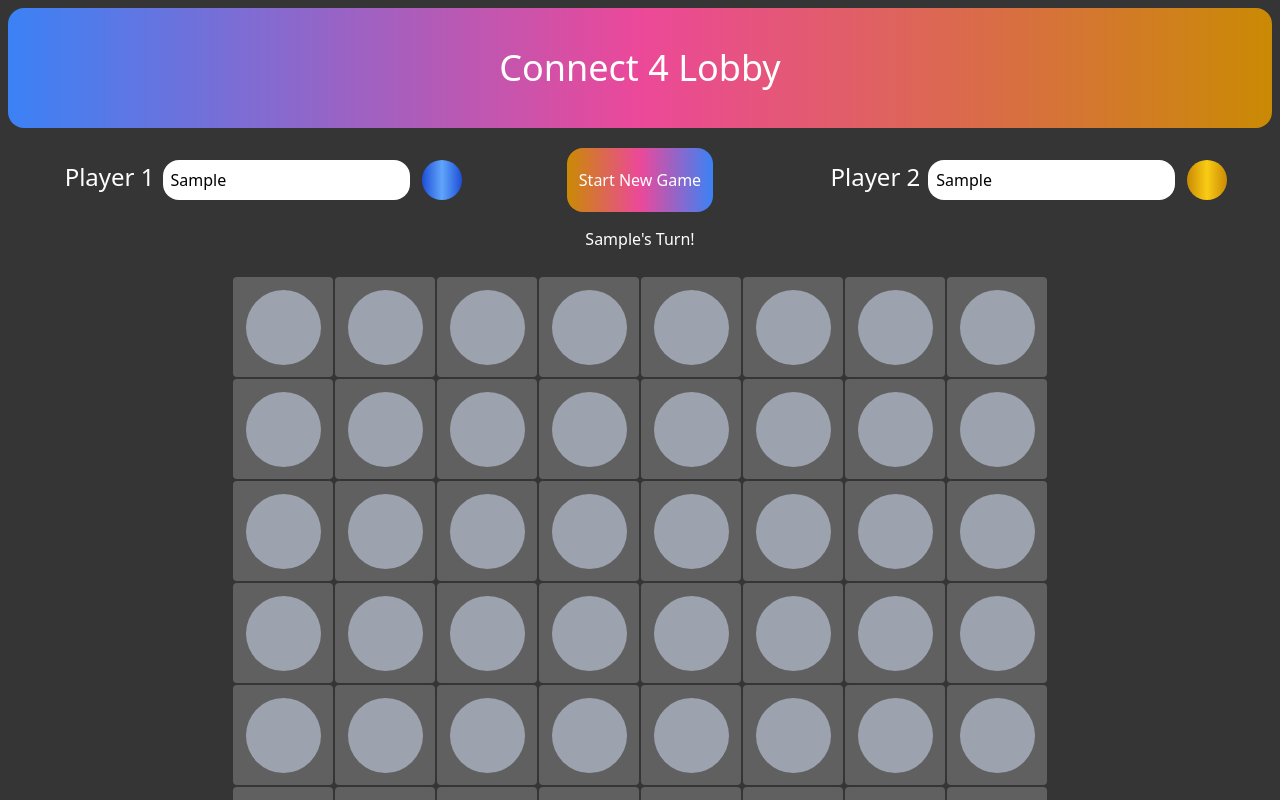
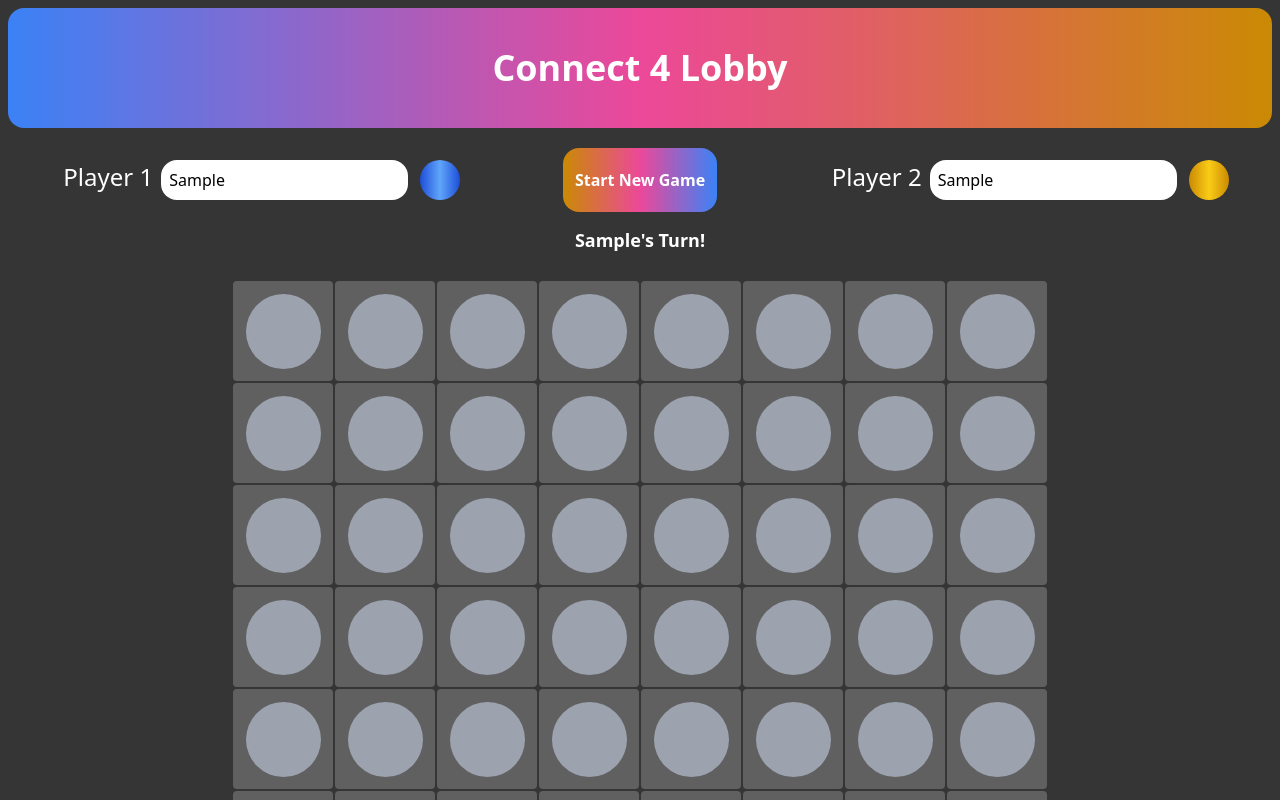
Before and after one commit to corith/lapin4, a React (Create React App) app: page / in a window 1280 px wide. Both pictures are taken after typing "Sample", "Sample" into the empty fields and a click on the button "Start Game". Shown: the top 800 px of the page. Built offline with nearby package versions, Linux system fonts and the light colour scheme.

Commit message:
Made it so that the person who went first last game goes second this next game. Added some minor cosmetic things.

```diff
--- a/src/App.js
+++ b/src/App.js
@@ -2,7 +2,7 @@ import './App.css';
 import {GameBoardComponent} from "./components/GameBoardComponent";
 import {GameHeader} from "./components/GameHeader";
 import {SetUpGameComponent} from "./components/SetUpGameComponent";
-import {useEffect, useState} from "react";
+import {useState} from "react";
 import {Player} from "./models/Player";
 import {Footer} from "./components/Footer";
 
@@ -10,6 +10,7 @@ function App() {
     const [player1, setPlayer1] = useState(new Player("Player 1", 1))
     const [player2, setPlayer2] = useState(new Player("Player 2", 2))
     const [whoseTurn, setTurn] = useState(1)
+    const [wentFirstLast, setWFL] = useState(1)
     const [isLive , setIsLive] = useState(false)
     const [thereIsAWinner, setIsAWinner] = useState(false)
     const [board ,setBoard] = useState([
@@ -40,7 +41,9 @@ function App() {
                             p1={player1}
                             p2={player2}
                             thereIsAWinner={thereIsAWinner}
-                            setWinner={setIsAWinner}/>
+                            setWinner={setIsAWinner}
+                            wentFirstLast={wentFirstLast}
+                            setLast={setWFL}/>
 
         <Footer />
     </div>
@@ -50,7 +53,7 @@ function App() {
 
 const WhoseTurn = ({player}) => {
     return(
-        <div className='flex justify-center pt-5 text-white'>
+        <div className='flex justify-center pt-5 text-white font-bold text-lg '>
             <p className='animate-bounce'> {player}'s Turn! </p>
         </div>
     )
--- a/src/components/GameBoardComponent.js
+++ b/src/components/GameBoardComponent.js
@@ -1,16 +1,18 @@
 import {Cell} from "./Cell";
-import {useState} from "react";
 
-export const GameBoardComponent = ({isLive, whoseTurn, setTurn, board, p1, p2, thereIsAWinner, setWinner}) => {
-    const [winnerCoords, setCoords] = useState([])
+export const GameBoardComponent = ({isLive, whoseTurn, setTurn, board, p1, p2, thereIsAWinner, setWinner, wentFirstLast, setLast}) => {
 
     const takeTurn = (cIndex) => {
-        if (isLive && !thereIsAWinner) {
+        if (isLive && !thereIsAWinner && !checkStaleMate()) {
             for (let i = 5; i >= 0; i--) {
                 if (board[i][cIndex] == null) {
                     board[i][cIndex] = whoseTurn === 1 ? 1 : 2
                     if (!checkForWinner()) {
+                        checkStaleMate()
                         setTurn(whoseTurn === 1 ? 2 : 1)
+                    } else {
+                        setTurn(wentFirstLast === 1 ? 2 : 1)
+                        setLast(wentFirstLast === 1 ? 2 : 1)
                     }
                     break
                 }
@@ -100,7 +102,7 @@ export const GameBoardComponent = ({isLive, whoseTurn, setTurn, board, p1, p2, t
                 }
             }
         }
-        alert("There has been a stalemate")
+        alert("There has been a stale mate...you both lose")
         return true
     }
 
@@ -120,6 +122,8 @@ export const GameBoardComponent = ({isLive, whoseTurn, setTurn, board, p1, p2, t
                         alert((num === 1 ? p1.name : p2.name) + " wins!!!")
                         setWinner(true)
                         return true
+                    } else {
+                        checkStaleMate()
                     }
                 }
             }
--- a/src/components/GameHeader.js
+++ b/src/components/GameHeader.js
@@ -5,7 +5,7 @@ export const GameHeader = () => {
     return (
         <div>
             <h1 className='flex justify-center
-                        text-4xl text-white
+                        text-4xl text-white font-bold
                         p-10 m-2 rounded-2xl
                         bg-gradient-to-r from-blue-500 via-pink-500 to-yellow-600'> Connect 4 Lobby </h1>
         </div>
--- a/src/components/SetUpGameComponent.js
+++ b/src/components/SetUpGameComponent.js
@@ -18,6 +18,7 @@ export const SetUpGameComponent = ({setP1, setP2, setIsLive, isLive, setBoard, s
                 ])
                 setIsLive(false)
                 setWinner(false)
+
             }
         } else {
             setIsLive(true)
@@ -31,6 +32,7 @@ export const SetUpGameComponent = ({setP1, setP2, setIsLive, isLive, setBoard, s
                 [null,null,null,null,null,null,null,null],
             ])
             setWinner(false)
+            // setLast(wentFirstLast === 1 ? 2 : 1)
         }
     }
 
@@ -64,7 +66,7 @@ export const SetUpGameComponent = ({setP1, setP2, setIsLive, isLive, setBoard, s
                 <button
                     onClick={handleStartGame}
                     className='
-                    text-white
+                    text-white font-bold
                     p-3 ml-5 lg:ml-0 rounded-2xl
                     bg-gradient-to-l from-blue-500 via-pink-500 to-yellow-600'>
                     {isLive ? 'Start New Game' : 'Start Game'}
```
